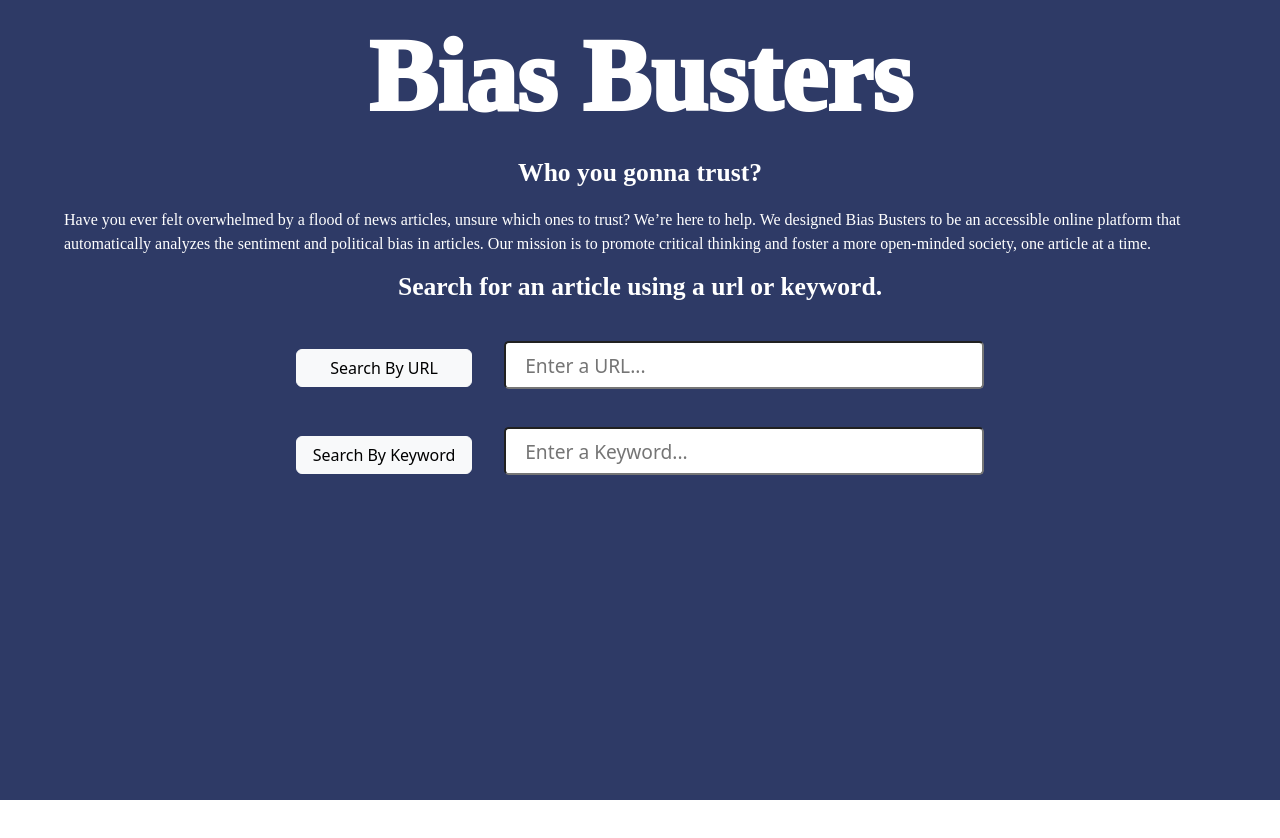
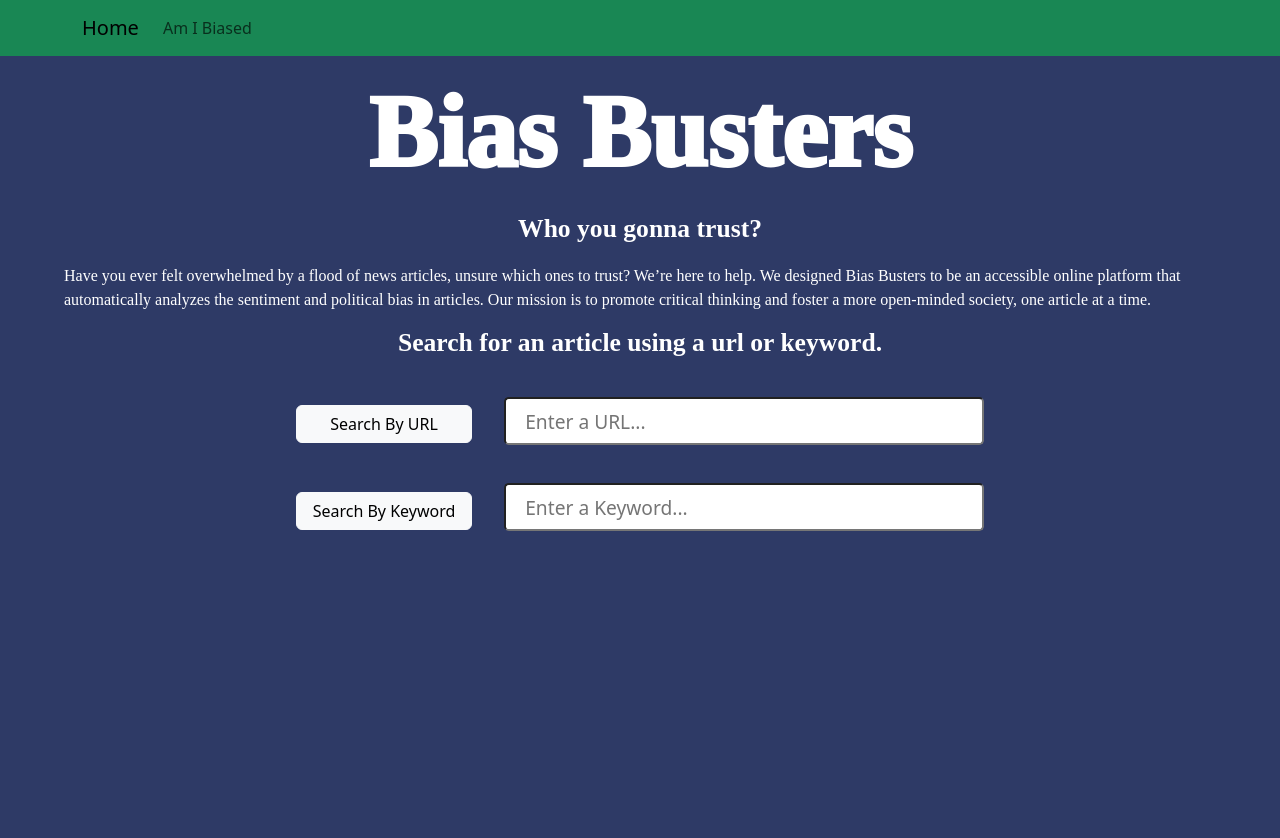
Before and after one commit to adeleweiss/Bias_Busters, a React (Create React App) app in the folder frontend/: page / in a window 1280 px wide. Shown: the top 838 px of the page. Before the commit the page ends 800 px from the top, so only its background shows below. Built offline with nearby package versions, Linux system fonts and the light colour scheme.

Commit message:
Nav bar working

```diff
--- a/frontend/src/Home.jsx
+++ b/frontend/src/Home.jsx
@@ -6,6 +6,7 @@ import { useNavigate } from 'react-router-dom';
 import 'bootstrap/dist/css/bootstrap.min.css';
 import Card from './ArticleCard';
 import ArticleContext from './ArticleContext';
+import NavBar from './NavBar';
 
 function Home() {
     const [url, setUrl] = useState("");
@@ -83,6 +84,7 @@ function Home() {
 
     return (
         <>
+            <NavBar></NavBar>
             <div className="fullscreen-section">
                 <Row>
                     <Col className="align-self-start">
--- /dev/null
+++ b/frontend/src/NavBar.css
@@ -0,0 +1,3 @@
+.navigation_bar{
+    background-color: orange;
+}
--- /dev/null
+++ b/frontend/src/NavBar.jsx
@@ -0,0 +1,19 @@
+import { Container, Nav, Navbar } from "react-bootstrap";
+import { Link } from "react-router-dom";
+
+export default function NavBar(){
+
+    return <Navbar bg="success" expand="sm" collapseOnSelect>
+    <Container className="navigation_bar">
+        <Navbar.Toggle aria-controls="responsive-navbar-nav" />
+        <Navbar.Brand as={Link} to="/">
+            Home
+        </Navbar.Brand>
+        <Navbar.Collapse id="responsive-navbar-nav" className="me-auto">
+            <Nav>
+                <Nav.Link as={Link} to="/TextBias">Am I Biased</Nav.Link>
+            </Nav>
+        </Navbar.Collapse>
+    </Container>
+</Navbar>
+}
--- a/frontend/src/TextBias.jsx
+++ b/frontend/src/TextBias.jsx
@@ -3,6 +3,7 @@ import { useState } from 'react';
 import { motion } from "framer-motion";
 import { Row, Col, Button } from "react-bootstrap";
 import 'bootstrap/dist/css/bootstrap.min.css';
+import NavBar from "./NavBar";
 
 function TextBias(){
     const [userText, setUserText] = useState("");
@@ -29,6 +30,7 @@ function TextBias(){
 
     return <>
     <div className="fullscreen-section">
+        <NavBar></NavBar>
         <Row>
             <Col className="align-self-start">
                 <motion.div
```
